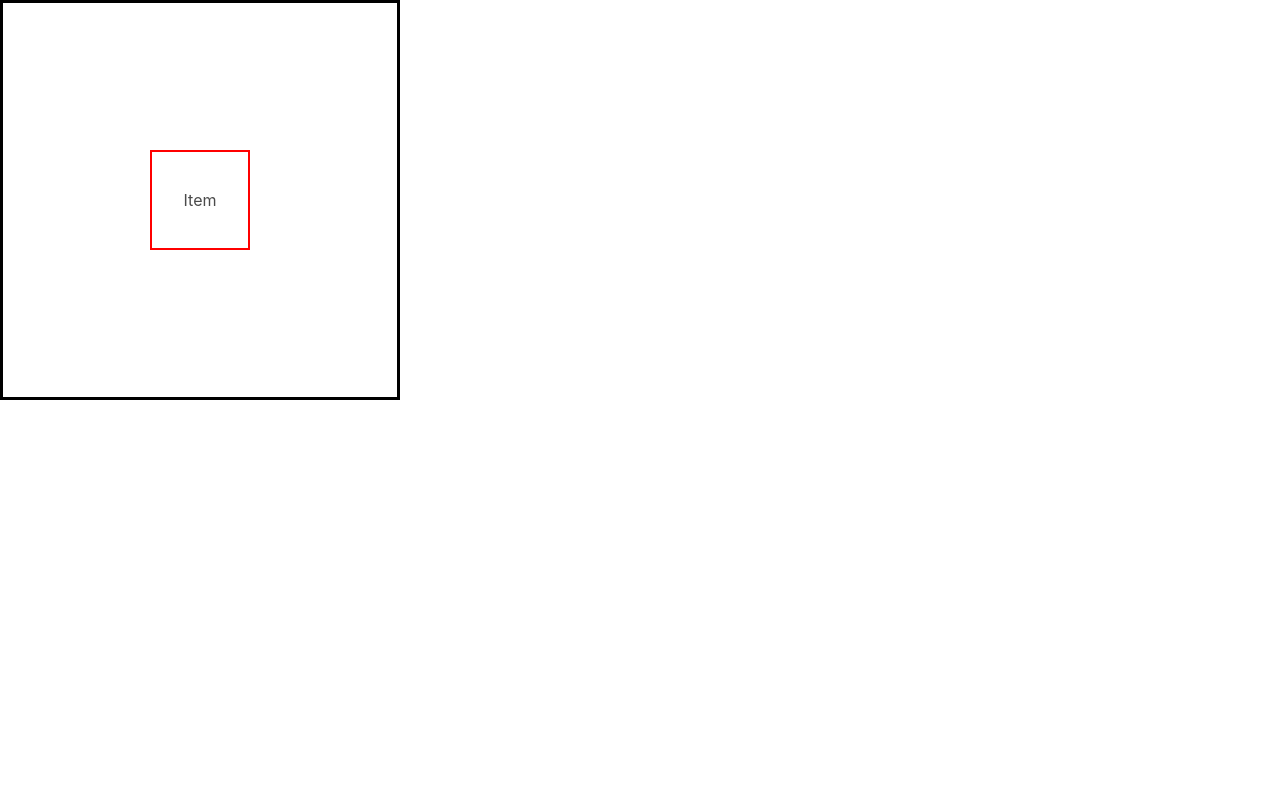
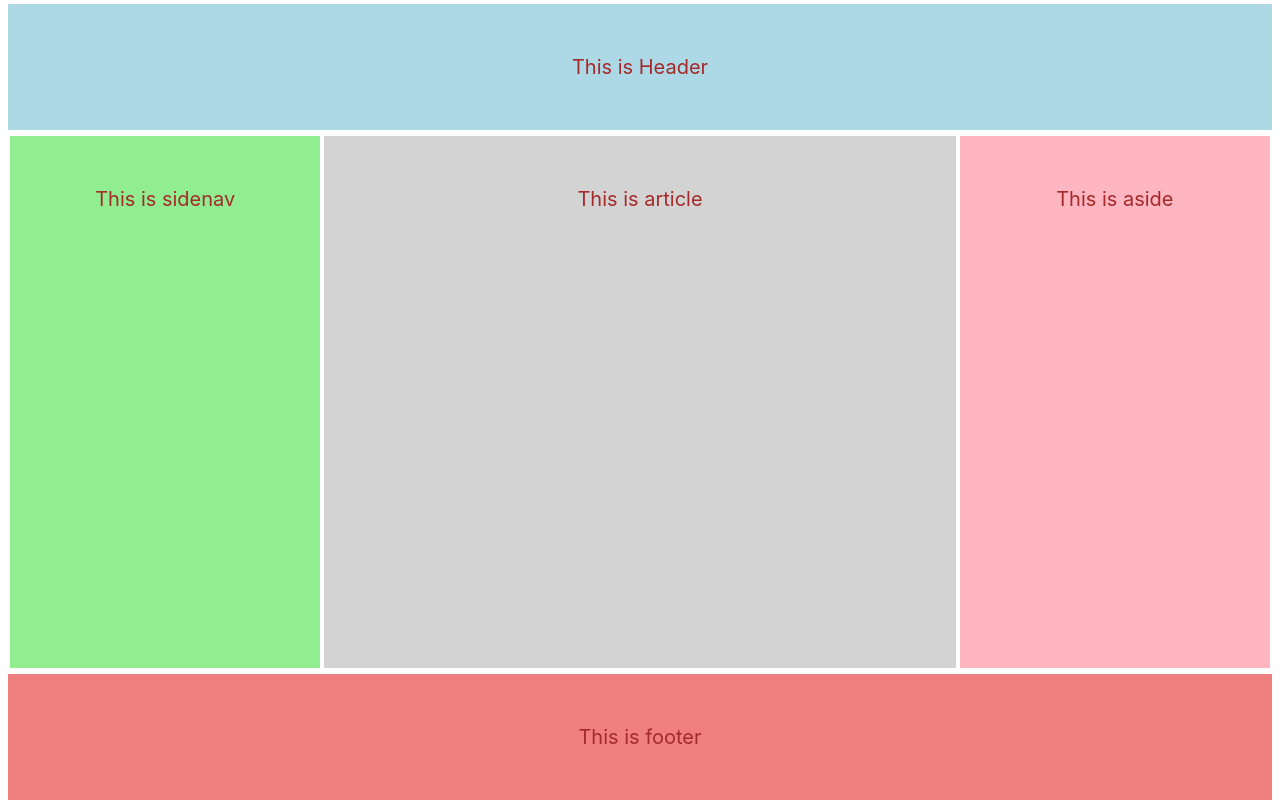
Before and after one commit to madhavi-anneboina/my-reactapp, a React (Create React App) app: page / in a window 1280 px wide. Built offline with nearby package versions, Linux system fonts and the light colour scheme.

Commit message:
added data

```diff
--- a/src/App.js
+++ b/src/App.js
@@ -30,10 +30,17 @@ import HoverCounterTwo from "./components/HoverCounterTwo";
 
 const App = () => {
   return (
-   <div class="mad">
-       <div class="itm">
-         Item
-       </div>
+    <div>
+      <div class="head">
+        <header class="flex-header">This is Header</header>
+        <main class="flex-main">
+          <sidenav class="flex-nav">This is sidenav</sidenav>
+          <article class="flex-article">This is article</article>
+          <aside class="flex-side">This is aside</aside>
+        </main>
+
+        <footer class="flex-footer">This is footer</footer>
+      </div>
 
       {/* <Greet name="ramana">
         <div>How are you doing props</div>
--- a/src/index.css
+++ b/src/index.css
@@ -1,4 +1,4 @@
-.form{
+.form {
   display: block;
   flex-direction: column;
   gap: 50px;
@@ -14,10 +14,9 @@
   border-radius: 2% 3% 4% 5%;
 }
 
-.back{
+.back {
   background-repeat: repeat-x;
   background-position: 50px 70px;
-
 }
 
 a:link {
@@ -40,25 +39,25 @@ a:active {
   padding: 50px!important;
   border:2px dotted yellow;
 } */
-p{
+/* p{
   margin: 20px !important;
-}
+} */
 table {
   border: 2px solid red;
   background-color: lime;
 }
 
-th{
+th {
   color: blue;
   background-color: brown;
 }
 
-td{
+td {
   background-color: wheat;
 }
 
-span{
-  color:blue;
+span {
+  color: blue;
   font-size: 50px;
 }
 /*
@@ -76,19 +75,19 @@ div{
   font-weight:bold;
 } */
 
-div p{
+/* div p{
   color : black;
   font-size:large
+} */
+
+.pos {
+  position: fixed;
+  color: chartreuse;
+  top: 0px;
+  left: 0px;
 }
 
-.pos{
-  position: fixed;
-  color: chartreuse;
-  top:0px;
-  left : 0px;
-}
-
-.ellipsis{
+.ellipsis {
   width: 20px;
   text-overflow: ellipsis;
   overflow: hidden;
@@ -104,8 +103,8 @@ div p{
 
 } */
 
-.flex-item{
-  border:3px solid black;
+.flex-item {
+  border: 3px solid black;
   font-size: 20px;
   padding: 1rem;
   text-align: center;
@@ -114,59 +113,55 @@ div p{
 
   /* flex-shrink: 0; */
 }
-.item1{
+.item1 {
   background-color: red;
   align-self: flex-start;
 }
-.item2{
+.item2 {
   background-color: blue;
   align-self: flex-end;
-
 }
-.item3{
+.item3 {
   background-color: green;
   align-self: center;
-
-
 }
-.item4{
+.item4 {
   background-color: orange;
 }
-.tem5{
+.tem5 {
   background-color: yellow;
 }
 
-.item7{
+.item7 {
   background-color: brown;
 }
-.item8{
+.item8 {
   background-color: pink;
 }
-.item9{
+.item9 {
   background-color: grey;
 }
-.item10{
+.item10 {
   background-color: cyan;
 }
-.item11{
+.item11 {
   background-color: lime;
 }
-.item12{
+.item12 {
   background-color: magenta;
 }
-.item13{
+.item13 {
   background-color: teal;
 }
 
-.boxcontainer{
-  display:flex;
+.boxcontainer {
+  display: flex;
   justify-content: center;
   flex-direction: row;
   border: 2px solid black;
-
 }
 
-.box{
+.box {
   width: 100px;
   height: 100px;
   align-items: center;
@@ -180,7 +175,7 @@ align-self: flex-start;
 }
 
 .nav ul {
-  justify-content: space-around!important;
+  justify-content: space-around !important;
   list-style-type: none;
   display: flex;
   padding: 0;
@@ -208,20 +203,98 @@ align-self: flex-start;
 }
 
 .mad {
-  width:400px;
-  height:400px;
+  width: 400px;
+  height: 400px;
   border: 3px solid black;
   display: flex;
   align-items: center;
   justify-content: center;
 }
 
-.itm{
+.itm {
   width: 100px;
   height: 100px;
   border: 2px solid red;
   display: flex;
   justify-content: center;
   align-items: center;
+}
+
+.cards {
+  padding: 20px;
+  font-size: 20px;
+  border: 1 px solid black;
+  display: flex;
+  flex-direction: row;
+}
+
+.card1 {
+  border: 2px solid black;
+  display: flex;
+  flex-direction: column;
+  justify-content: space-between;
+  flex: 1;
+  padding: 10px;
+}
+
+/* .footer{
+  background-color: limegreen !important;
+ padding: 0 20px!important;
+} */
+
+.grid-container {
+  background-color: lightgrey;
+  padding: 10px;
+  gap: 10px;
+}
+
+* {
+  margin: 2px;
+}
+
+.head {
+  text-align: center;
+  font-size: 20px;
+  color: brown;
+  height: 100vh;
+  display: flex;
+  flex-direction: column;
+}
+
+.flex-header {
+  background-color: lightblue;
+  padding-top: 3rem;
+  padding-bottom: 3rem;
+}
+.flex-main {
+  display: flex;
+  flex: 1;
+}
+.flex-nav {
+  background-color: lightgreen;
+  padding-top: 3rem;
+  flex: 1 1 5em;
+}
+.flex-article {
+  background-color: lightgrey;
+  padding-top: 3rem;
+  flex: 3 3;
+}
+.flex-side {
+  background-color: lightpink;
+  padding-top: 3rem;
+  flex: 1 1 5em;
+}
+
+.flex-footer {
+  background-color: lightcoral;
+  padding-top: 3rem;
+  padding-bottom: 3rem;
+}
+
+@media only screen and (max-width: 540px) {
+  .flex-main {
+    flex-direction: column;
+  }
 
 }
```
Lines whose indentation alone changed are shown as unchanged.
